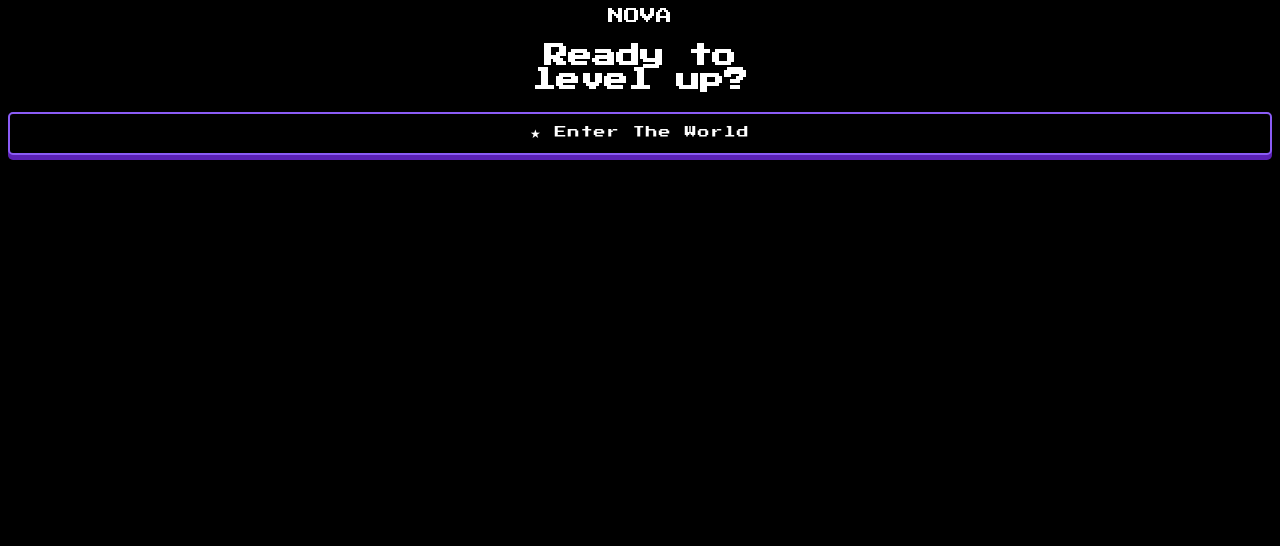
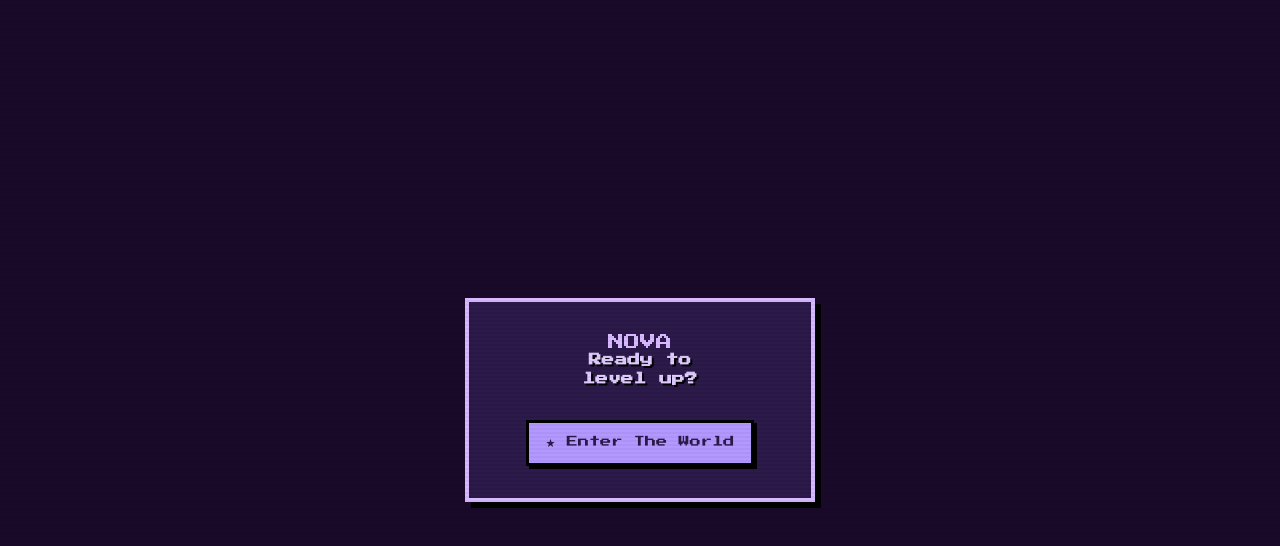
Before and after one commit to sCherry1101/Nova, a plain HTML site: page index.html in a window 1280 px wide. Drawn offline with Linux system fonts and the light colour scheme.

Commit message:
fixed dashboard and the index page

```diff
--- a/index.css
+++ b/index.css
@@ -1,37 +1,90 @@
-body {
-    background-color:#000000;
-    color:#ffffff;
-    font-family:'Press Start 2p', cursive;
+@import url('https://fonts.googleapis.com/css2?family=Press+Start+2P&display=swap');
+
+* {
+    margin: 0;
+    padding: 0;
+    box-sizing: border-box;
 }
 
-a, .button, .nbutton {
-    text-decoration: none;
-    font-size: 12px;
-    padding: 12px 28px;
-    border-radius: 5px;
-    border: 2px solid #8B5CF6;
-    background-color: #000;
-    color: #ffffff;
-    text-align: center;
-    box-shadow: 0 5px 0 #5B21B6;
-    transition: all 0.1s ease-in-out;
-    animation: blinkButton 1.4s infinite ease-in-out;
-    cursor: pointer;
-    letter-spacing: 1px;
+body {
+    background-color: #1a0a2a;
+    color: #d8b8ff;
+    font-family: 'Press Start 2P', cursive;
+    display: flex;
+    justify-content: center;
+    align-items: center;
+    height: 100vh;
+    image-rendering: pixelated;
 }
 
-.button:active,
-.nbutton:active,
-a:active {
-    transform: translateY(4px);
-    box-shadow: 0 2px 0 #5B21B6;
+body::after {
+    content: "";
+    position: fixed;
+    top: 0;
+    left: 0;
+    width: 100%;
+    height: 100%;
+    background: repeating-linear-gradient(
+        rgba(0, 0, 0, 0.15) 0px,
+        rgba(0, 0, 0, 0.15) 2px,
+        transparent 2px,
+        transparent 4px
+    );
+    pointer-events: none;
+    z-index: 100;
+    opacity: 0.3;
 }
 
-#main-box{
-    display:flex;
-    justify-content:center;
-    text-align:center;
-    flex-direction:column;
-    box-shadow: 0 2px 5px rgba(0,0,0,0.5);
+#main-box {
+    text-align: center;
+    background-color: #2b1a4a;
+    border: 4px solid #d8b8ff;
+    padding: 2rem;
+    width: 350px;
+    box-shadow: 6px 6px 0px #000;
+    position: relative;
+}
 
+#main-box h1 {
+    font-size: 1.5rem;
+    color: #b399ff;
+    margin-bottom: 1.5rem;
+    text-shadow: 2px 2px 0px #000;
 }
+
+#main-box h2 {
+    font-size: 0.8rem;
+    line-height: 1.5;
+    color: #e0ccff;
+    margin-bottom: 2rem;
+    text-shadow: 2px 2px 0px #000;
+}
+
+.button {
+    display: inline-block;
+    text-decoration: none;
+    color: #2b1a4a;
+    background-color: #b399ff;
+    padding: 0.8rem 1rem;
+    border: 3px solid #000;
+    box-shadow: 3px 3px 0px #000;
+    transition: all 0.1s ease;
+    font-size: 0.7rem;
+}
+
+.button:hover {
+    box-shadow: 1px 1px 0px #000;
+    transform: translate(2px, 2px);
+    background-color: #d8b8ff;
+}
+
+h1::after {
+    content: "_";
+    animation: blink 1s steps(2, start) infinite;
+}
+
+@keyframes blink {
+    to {
+        visibility: hidden;
+    }
+}
```
Also changed, not shown: dashboard.html (+0 -3 lines).
